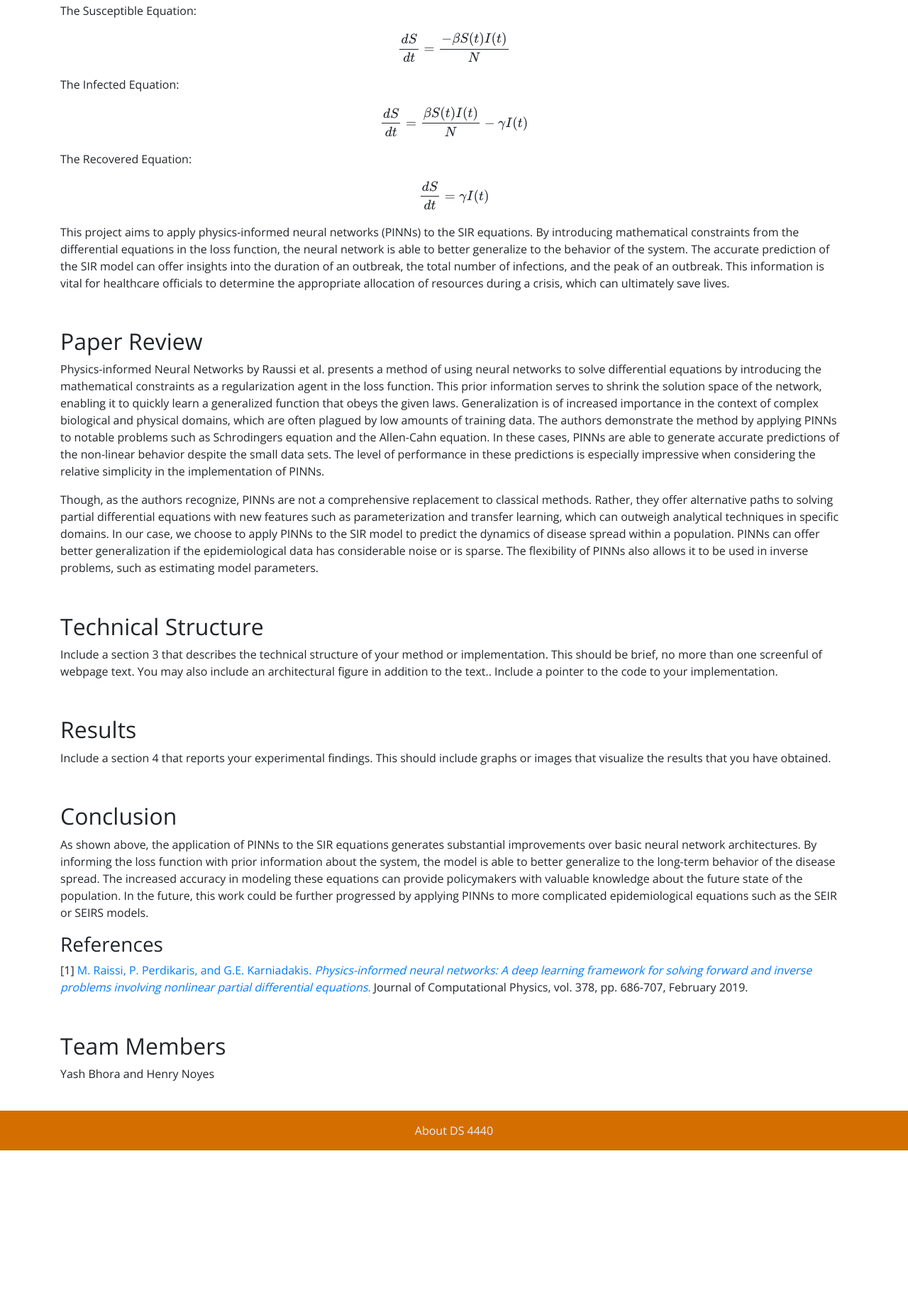
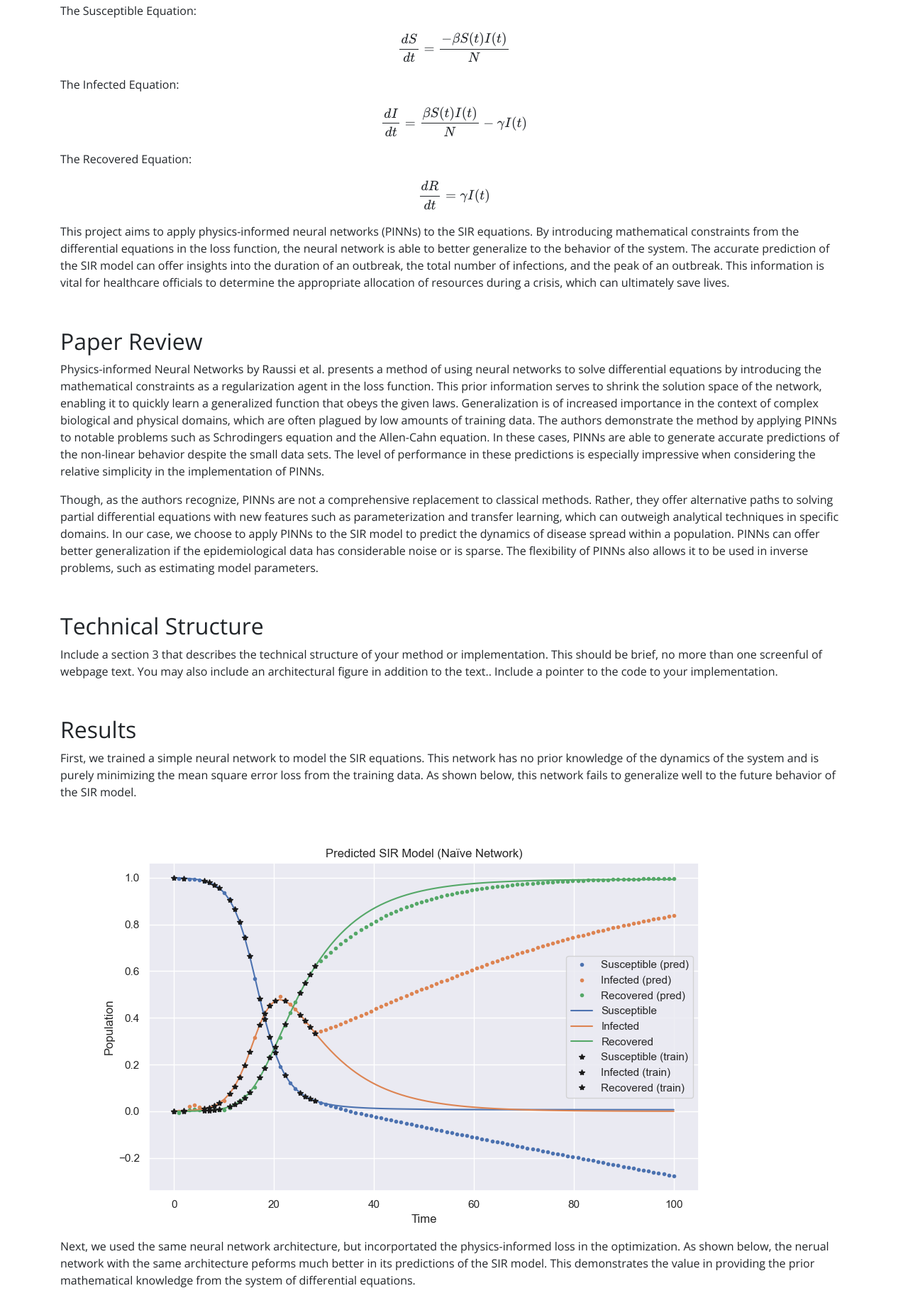
Before and after one commit to yashrbhora/exploring-PINNs-for-diffeq, a plain HTML site: page index.html in a window 1280 px wide. Shown: the part 489-2318 px from the top of the page at 71% size. Before the commit the page ends 2110 px from the top, so only its background shows below. Drawn offline with nearby package versions, Linux system fonts and the light colour scheme.

Commit message:
add figures to results section

```diff
--- a/index.html
+++ b/index.html
@@ -39,6 +39,7 @@
 <div class="row">
 <div class="col">
 
+
 <h2>Introduction</h2>
 
 <p>The Susceptible-Infectious-Recovered (SIR) model is an epidemiological model used to evaluate and predict the spread
@@ -47,15 +48,16 @@
 
 <p>The Susceptible Equation: $$\frac{dS}{dt} = \frac{-\beta S(t) I(t)}{{N}}$$</p>
 
-<p>The Infected Equation: $$\frac{dS}{dt} = \frac{\beta S(t) I(t)}{N} - \gamma I(t)$$</p>
+<p>The Infected Equation: $$\frac{dI}{dt} = \frac{\beta S(t) I(t)}{N} - \gamma I(t)$$</p>
 
-<p>The Recovered Equation: $$\frac{dS}{dt} = \gamma I(t)$$</p>
+<p>The Recovered Equation: $$\frac{dR}{dt} = \gamma I(t)$$</p>
 
 <p>This project aims to apply physics-informed neural networks (PINNs) to the SIR equations. By introducing mathematical
   constraints from the differential equations in the loss function, the neural network is able to better generalize to
   the behavior of the system. The accurate prediction of the SIR model can offer insights into the duration of an
   outbreak, the total number of infections, and the peak of an outbreak. This information is vital for healthcare
-  officials to determine the appropriate allocation of resources during a crisis, which can ultimately save lives.</p>
+  officials to determine the appropriate allocation of resources during a crisis, which can ultimately save lives.
+</p>
 
 
 <h2>Paper Review</h2>
@@ -69,6 +71,7 @@
   performance in these predictions is especially impressive when considering the relative simplicity in the
   implementation of PINNs.
 </p>
+
 <p>Though, as the authors recognize, PINNs are not a comprehensive replacement to classical methods. Rather, they offer
   alternative paths to solving partial differential equations with new features such as parameterization and transfer
   learning, which can outweigh analytical techniques in specific domains. In our case, we choose to apply PINNs to the
@@ -76,6 +79,7 @@
   the epidemiological data has considerable noise or is sparse. The flexibility of PINNs also allows it to be used in
   inverse problems, such as estimating model parameters.
 </p>
+
 
 <h2>Technical Structure</h2>
 
@@ -85,11 +89,27 @@
   code to your implementation.
 </p>
 
+
 <h2>Results</h2>
 
-<p>Include a section 4 that reports your experimental findings. This should include graphs or
-  images that visualize the results that you have obtained.
+<p>First, we trained a simple neural network to model the SIR equations. This network has no prior knowledge of the
+  dynamics of the system and is purely minimizing the mean square error loss from the training data. As shown below,
+  this network fails to generalize well to the future behavior of the SIR model.
 </p>
+
+<img src="naive_SIR.png" alt="naive SIR">
+
+<p>Next, we used the same neural network architecture, but incorportated the physics-informed loss in the optimization.
+  As shown below, the nerual network with the same architecture peforms much better in its predictions of the SIR model.
+  This demonstrates the value in providing the prior mathematical knowledge from the system of differential equations.
+</p>
+
+<img src="pinn_SIR.png" alt="pinn SIR">
+
+<p>For further analysis, we demonstrate the effect of training data size on the disparity in performance between the
+  naïve and physics-informed networks.
+</p>
+
 
 <h2>Conclusion</h2>
 
@@ -101,6 +121,7 @@
   models.
 </p>
 
+
 <h3>References</h3>
 
 <p><a name="raissi-2019">[1]</a> <a href="https://www.sciencedirect.com/science/article/pii/S0021999118307125"
@@ -108,7 +129,8 @@
   <em>Physics-informed neural networks: A deep learning framework for solving forward and inverse problems involving
     nonlinear partial differential equations.</em></a>
   Journal of Computational Physics, vol. 378, pp. 686-707, February 2019.
-  </p>
+</p>
+
 
 <h2>Team Members</h2>
 
```
Also changed, not shown: naive_SIR.png (added), pinn_SIR.png (added).
